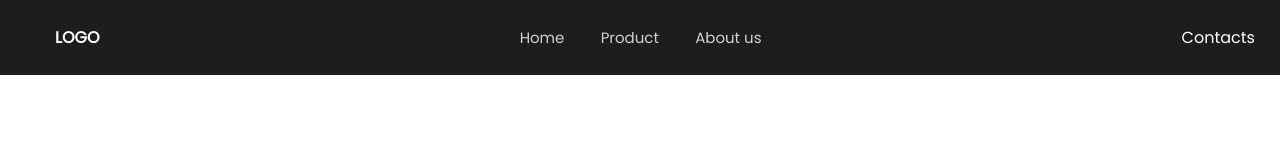
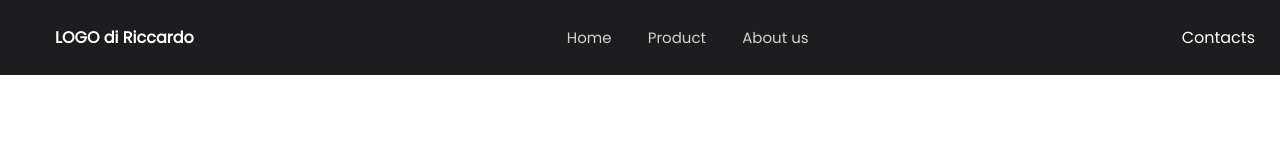
Before and after one commit to RiccardoNestola/git-bool, a plain HTML site: page index.html in a window 1280 px wide. Drawn offline with Linux system fonts and the light colour scheme.

Commit message:
add logo text

```diff
--- a/index.html
+++ b/index.html
@@ -14,7 +14,7 @@
     <header class="header">
       <div class="header__content">
         <a class="header__logo" href="#">
-          <strong>LOGO</strong>
+          <strong>LOGO di Riccardo</strong>
         </a>
         <ul class="header__menu">
           <li><a href="index.html">Home</a></li>
```
